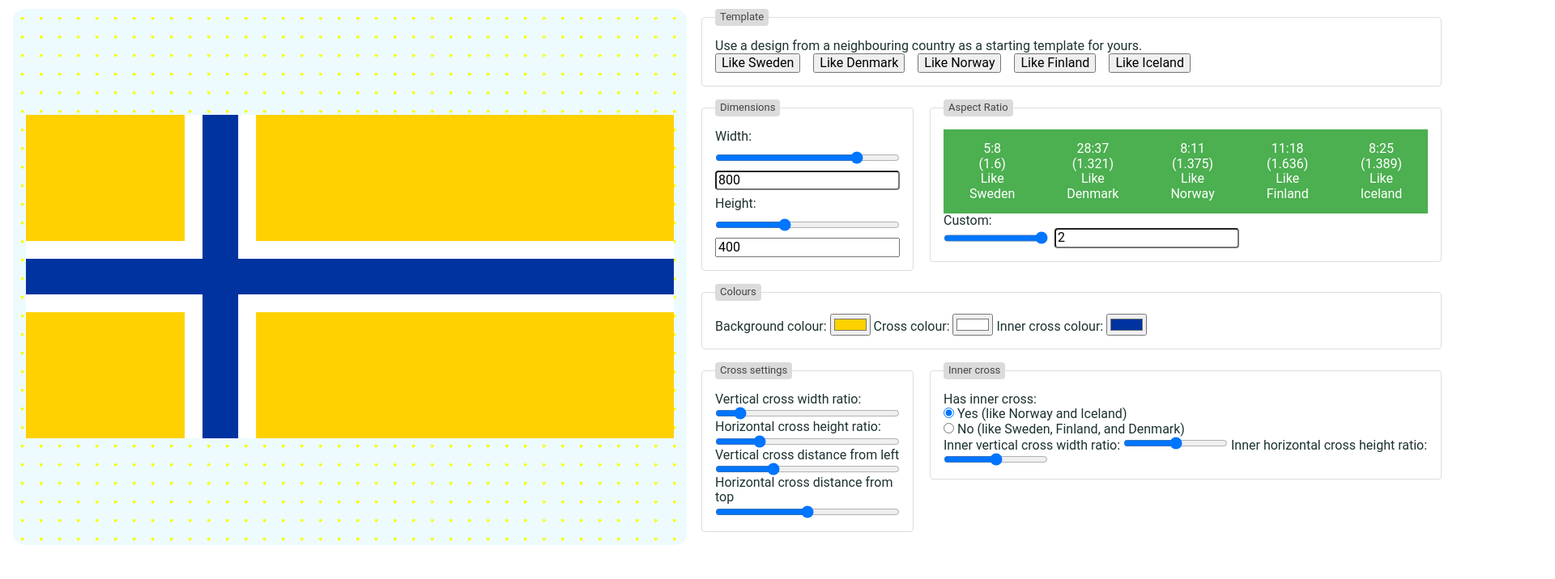
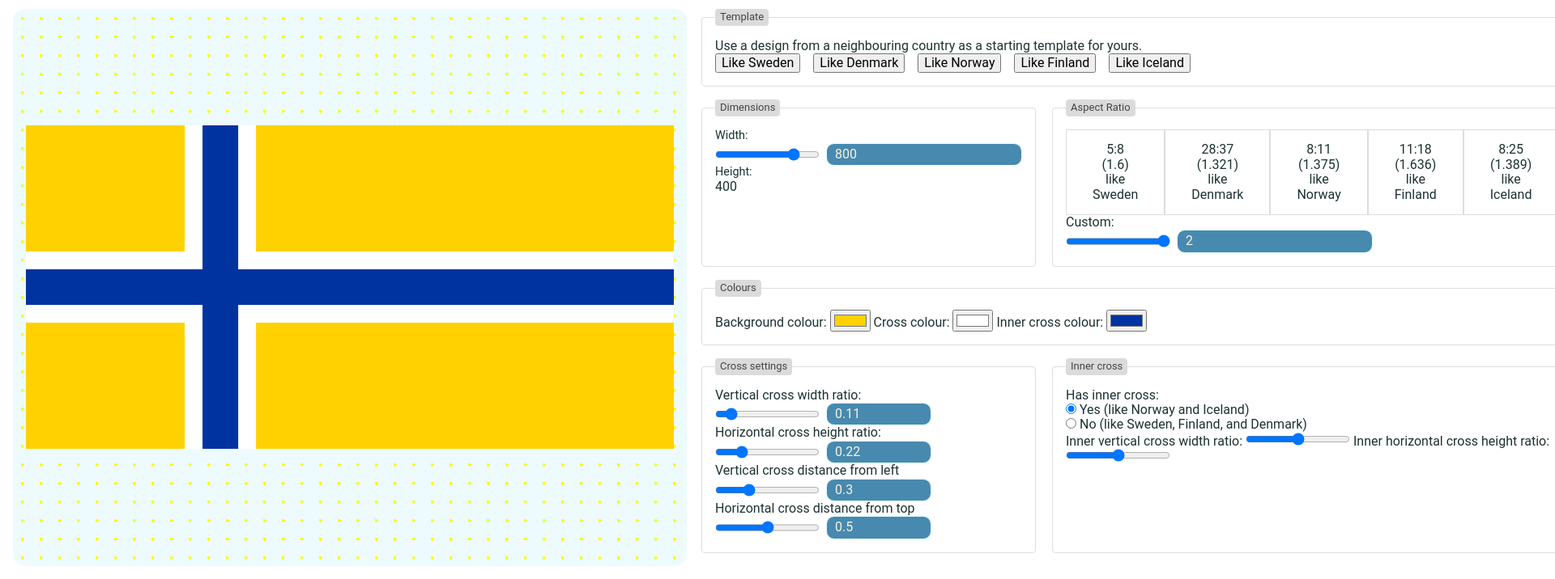
Before and after one commit to ShadAhm/nordic-flag-generator, a website built with Vite: page index.html in a window 1280 px wide. Shown: the part 140-856 px from the top of the page at 81% size, 1920 px wide, since content can reach past the window. Before the commit the page ends 830 px from the top, so only its background shows below. Built offline with nearby package versions, Linux system fonts and the light colour scheme.

Commit message:
Ui corrections

```diff
--- a/index.html
+++ b/index.html
@@ -3,7 +3,7 @@
 <head>
     <title>Nordic Flag Generator</title>
     <link rel="stylesheet" type="text/css" href="styles/styles.css">
-    <script type="module" src="/src/main.ts"></script>
+    <meta name="viewport" content="width=device-width, initial-scale=1">
 </head>
 
 <body>
@@ -35,19 +35,16 @@
         </div>
         <form>
             <div class="parent">
-                <div class="div2">
                 <fieldset name="template-settings">
                     <legend>Template</legend>
                     <span>Use a design from a neighbouring country as a starting template for yours.</span>
                     <div class="use-template-buttons">
-                            <button type="button" id="flag-template-sweden" name="flag-template-sweden"
-                                value="sweden">Like
+                        <button type="button" id="flag-template-sweden" name="flag-template-sweden" value="sweden">Like
                             Sweden</button><br>
                         <button type="button" id="flag-template-denmark" name="flag-template-denmark"
                             value="denmark">Like
                             Denmark</button><br>
-                            <button type="button" id="flag-template-norway" name="flag-template-norway"
-                                value="norway">Like
+                        <button type="button" id="flag-template-norway" name="flag-template-norway" value="norway">Like
                             Norway</button><br>
                         <button type="button" id="flag-template-finland" name="flag-template-finland"
                             value="finland">Like
@@ -57,41 +54,36 @@
                             Iceland</button><br>
                     </div>
                 </fieldset>
-                </div>
-                <div class="div3">
                 <fieldset name="size-settings">
                     <legend>Dimensions</legend>
                     <div id="height-width-sliders">
-                            <div>
+                        <div class="form-group">
                             <label for="flag-width">Width:</label>
-                                <div class="slider-input-group">
+                            <div class="form-range-picker">
                                 <input id="flag-width" name="flag-width" type="range" min="50" max="1000" step="50"
-                                        value="800">
+                                    value="800" />
                                 <input type="number" id="flag-width-number" name="flag-width-number" value="800"
-                                        readonly>
+                                    readonly />
                             </div>
                         </div>
-                            <div>
-                                <label for="flag-height">Height:</label>
-                                <input id="flag-height" name="flag-height" type="range" min="50" max="1000" step="50"
-                                    value="400">
-                                <input type="number" id="flag-height-number" name="flag-height" value="400" readonly>
+                        <div class="form-group">
+                            <label for="flag-height-number-label">
+                                Height:
+                            </label>
+                            <span id="flag-height-number-label"></span>
                         </div>
                     </div>
                 </fieldset>
-                </div>
-                <div class="div4">
-                    <fieldset name="aspect-ratio">
+                <fieldset name="aspect-ratio-settings">
                     <legend>Aspect Ratio</legend>
                     <div class="btn-group">
-                            <input type="radio" id="flag-aspect-ratio-like-sweden" name="flag-aspect-ratio"
-                                value="sweden">
+                        <input type="radio" id="flag-aspect-ratio-like-sweden" name="flag-aspect-ratio" value="sweden">
                         <label for="flag-aspect-ratio-like-sweden">
                             <span class="aspect-ratio-label">
                                 5:8 (1.6)
                             </span>
                             <span class="aspect-ratio-like-label">
-                                    Like Sweden
+                                like Sweden
                             </span>
                         </label>
                         <input type="radio" id="flag-aspect-ratio-like-denmark" name="flag-aspect-ratio"
@@ -101,17 +93,16 @@
                                 28:37 (1.321)
                             </span>
                             <span class="aspect-ratio-like-label">
-                                    Like Denmark
+                                like Denmark
                             </span>
                         </label>
-                            <input type="radio" id="flag-aspect-ratio-like-norway" name="flag-aspect-ratio"
-                                value="norway">
+                        <input type="radio" id="flag-aspect-ratio-like-norway" name="flag-aspect-ratio" value="norway">
                         <label for="flag-aspect-ratio-like-norway">
                             <span class="aspect-ratio-label">
                                 8:11 (1.375)
                             </span>
                             <span class="aspect-ratio-like-label">
-                                    Like Norway
+                                like Norway
                             </span>
                         </label>
                         <input type="radio" id="flag-aspect-ratio-like-finland" name="flag-aspect-ratio"
@@ -121,7 +112,7 @@
                                 11:18 (1.636)
                             </span>
                             <span class="aspect-ratio-like-label">
-                                    Like Finland
+                                like Finland
                             </span>
                         </label>
 
@@ -132,20 +123,18 @@
                                 8:25 (1.389)
                             </span>
                             <span class="aspect-ratio-like-label">
-                                    Like Iceland
+                                like Iceland
                             </span>
                         </label>
                     </div>
                     <label for="flag-ratio-custom">Custom:</label>
-                        <div class="slider-input-group">
-                            <input id="flag-ratio-custom" name="flag-ratio-custom" type="range" min="1" max="2"
-                                value="2" step="0.1">
+                    <div class="form-range-picker">
+                        <input id="flag-ratio-custom" name="flag-ratio-custom" type="range" min="1" max="2" value="2"
+                            step="0.1">
                         <input type="number" id="flag-ratio-custom-number" name="flag-ratio-custom-number" value="2"
                             readonly>
                     </div>
                 </fieldset>
-                </div>
-                <div class="div5">
                 <fieldset name="colours-settings">
                     <legend>Colours</legend>
                     <label for="flag-background-colour">Background colour:</label>
@@ -155,25 +144,41 @@
                     <label for="flag-innercross-colour">Inner cross colour:</label>
                     <input type="color" id="flag-innercross-colour" name="flag-innercross-colour" value="#0033A0">
                 </fieldset>
-                </div>
-                <div class="div6">
                 <fieldset name="cross-settings">
                     <legend>Cross settings</legend>
                     <label for="flag-cross-v-width">Vertical cross width ratio:</label>
+                    <div class="form-range-picker">
                         <input id="flag-cross-v-width" name="flag-cross-v-width" type="range" min="0.0001" max="1"
                             value="0.11" step="0.0005">
+                        <input id="flag-cross-v-width-number" name="flag-cross-v-width-number" type="number"
+                            min="0.0001" max="1" value="0.11" step="0.0005">
+                    </div>
+
                     <label for="flag-cross-h-height">Horizontal cross height ratio:</label>
+                    <div class="form-range-picker">
                         <input id="flag-cross-h-height" name="flag-cross-h-height" type="range" min="0.0001" max="1"
                             value="0.22" step="0.0005">
+                        <input id="flag-cross-h-height-number" name="flag-cross-h-height-number" type="number"
+                            min="0.0001" max="1" value="0.22" step="0.0005">
+                    </div>
+
                     <label for="flag-cross-v-left">Vertical cross distance from left</label>
+
+                    <div class="form-range-picker">
                         <input id="flag-cross-v-left" name="flag-cross-v-left" type="range" min="0.0001" max="1"
                             value="0.3" step="0.0005">
+                        <input id="flag-cross-v-left-number" name="flag-cross-v-left-number" type="number" min="0.0001"
+                            max="1" value="0.3" step="0.0005">
+                    </div>
+
                     <label for="flag-cross-h-top">Horizontal cross distance from top</label>
+                    <div class="form-range-picker">
                         <input id="flag-cross-h-top" name="flag-cross-h-top" type="range" min="0.0001" max="1"
                             value="0.5" step="0.0005">
+                        <input id="flag-cross-h-top-number" name="flag-cross-h-top-number" type="number" min="0.0001"
+                            max="1" value="0.5" step="0.0005">
+                    </div>
                 </fieldset>
-                </div>
-                <div class="div7">
                 <fieldset name="innercross-settings">
                     <legend>Inner cross</legend>
 
@@ -187,12 +192,13 @@
                     <input id="flag-innercross-v-width" name="flag-innercross-v-width" type="range" min="0" max="1"
                         value="0.5" step="0.1">
                     <label for="flag-innercross-h-height">Inner horizontal cross height ratio:</label>
-                        <input id="flag-innercross-h-height" name="flag-innercross-h-height" type="range" min="0"
-                            max="1" value="0.5" step="0.1">
+                    <input id="flag-innercross-h-height" name="flag-innercross-h-height" type="range" min="0" max="1"
+                        value="0.5" step="0.1">
                 </fieldset>
-                </div>
             </div>
         </form>
     </div>
+    <script type="module" src="/src/main.ts"></script>
+</body>
 
 </html>
--- a/src/main.ts
+++ b/src/main.ts
@@ -80,8 +80,7 @@ function updateFlagRatioFromButton(e: PointerEvent) {
         .colourize(flagColour)
         .paint();
 
-    (document.getElementById("flag-height") as HTMLInputElement).value = flag.height.toString();
-    (document.getElementById("flag-height-number") as HTMLInputElement).value = flag.height.toString();
+    (document.getElementById("flag-height-number-label") as HTMLInputElement).innerText = flag.height.toString();
 }
 
 function updateFlagFromInput() {
@@ -95,10 +94,12 @@ function updateFlagFromInput() {
         .withUserInputs(userInputs)
         .build();
 
-    new Flag()
+    const flag = new Flag()
         .drawFromSpec(userInputs.flagWidth, flagSpec)
         .colourize(flagColour)
         .paint();
+
+    (document.getElementById("flag-height-number-label") as HTMLInputElement).innerText = flag.height.toString();
 }
 
 function setKnobsBasedOnTemplate(flagColour: FlagColour, flagTemplateName: string, flagSpec: FlagSpec, flag: Flag) {
--- a/styles/forms-grid.css
+++ b/styles/forms-grid.css
@@ -5,30 +5,26 @@
     grid-row-gap: 1rem;
 }
 
-.div1 {
-    grid-area: 1 / 1 / 2 / 2;
-}
-
-.div2 {
+fieldset[name="template-settings"]{
     grid-area: 1 / 1 / 2 / 3;
 }
 
-.div3 {
+fieldset[name="size-settings"] {
     grid-area: 2 / 1 / 3 / 2;
 }
 
-.div4 {
+fieldset[name="aspect-ratio-settings"] {
     grid-area: 2 / 2 / 3 / 3;
 }
 
-.div5 {
+fieldset[name="colours-settings"] {
     grid-area: 3 / 1 / 4 / 3;
 }
 
-.div6 {
+fieldset[name="cross-settings"] {
     grid-area: 4 / 1 / 5 / 2;
 }
 
-.div7 {
+fieldset[name="innercross-settings"] {
     grid-area: 4 / 2 / 5 / 3;
 }
--- a/styles/forms.css
+++ b/styles/forms.css
@@ -7,17 +7,6 @@ form {
 fieldset[name="cross-settings"] {
     display: flex;
     flex-direction: column;
-}
-
-fieldset[name="size-settings"] {
-    display: flex;
-    gap: 1rem;
-}
-
-fieldset[name="size-settings"] div {
-    display: flex;
-    flex-direction: column;
-    gap: 0.5rem;
 }
 
 .use-template-buttons {
@@ -43,15 +32,6 @@ div.aspect-ratio-templates button span.aspect-ratio-like-label {
     margin-top: 0.5rem;
 }
 
-div.slider-input-group {
-    display: flex;
-    gap: 0.5rem;
-}
-
-div.slider-input-group input[type="number"] {
-    border-radius: 4px;
-}
-
 .btn-group {
     display: inline-flex;
 }
@@ -61,9 +41,7 @@ div.slider-input-group input[type="number"] {
 }
 
 .btn-group label {
-    background-color: #4CAF50;
-    border: none;
-    color: white;
+    border: 1px solid #ddd;
     padding: 15px 32px;
     text-align: center;
     text-decoration: none;
@@ -74,7 +52,8 @@ div.slider-input-group input[type="number"] {
 }
 
 .btn-group input[type="radio"]:checked+label {
-    background-color: #3a8f3a;
+    background-color: #ddd;
+    border: 1px solid #444444;
 }
 
 fieldset {
@@ -91,3 +70,21 @@ legend {
     padding: 3px 6px;
     font-size: small;
 }
+
+.form-group label {
+    font-size: 0.9rem;
+    display: block;
+}
+
+div.form-range-picker {
+    display: flex;
+    gap: 0.5rem;
+}
+
+div.form-range-picker input[type="number"] {
+    border-radius: 10px;
+    border: 1px solid lightcyan;
+    background-color: rgb(72, 137, 175);
+    color: beige;
+    padding:4px 10px;
+}
```
Lines whose indentation alone changed are shown as unchanged.
